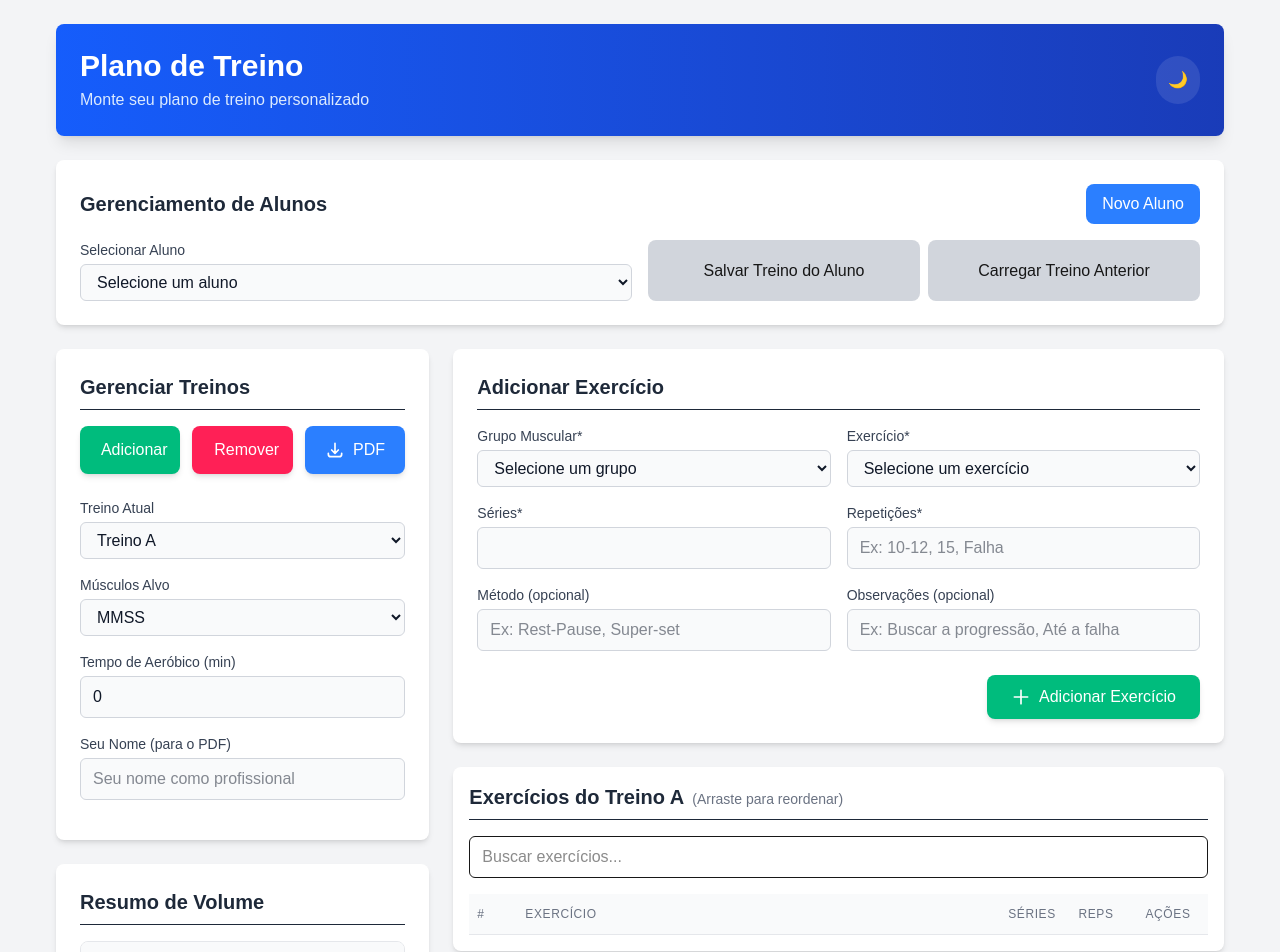
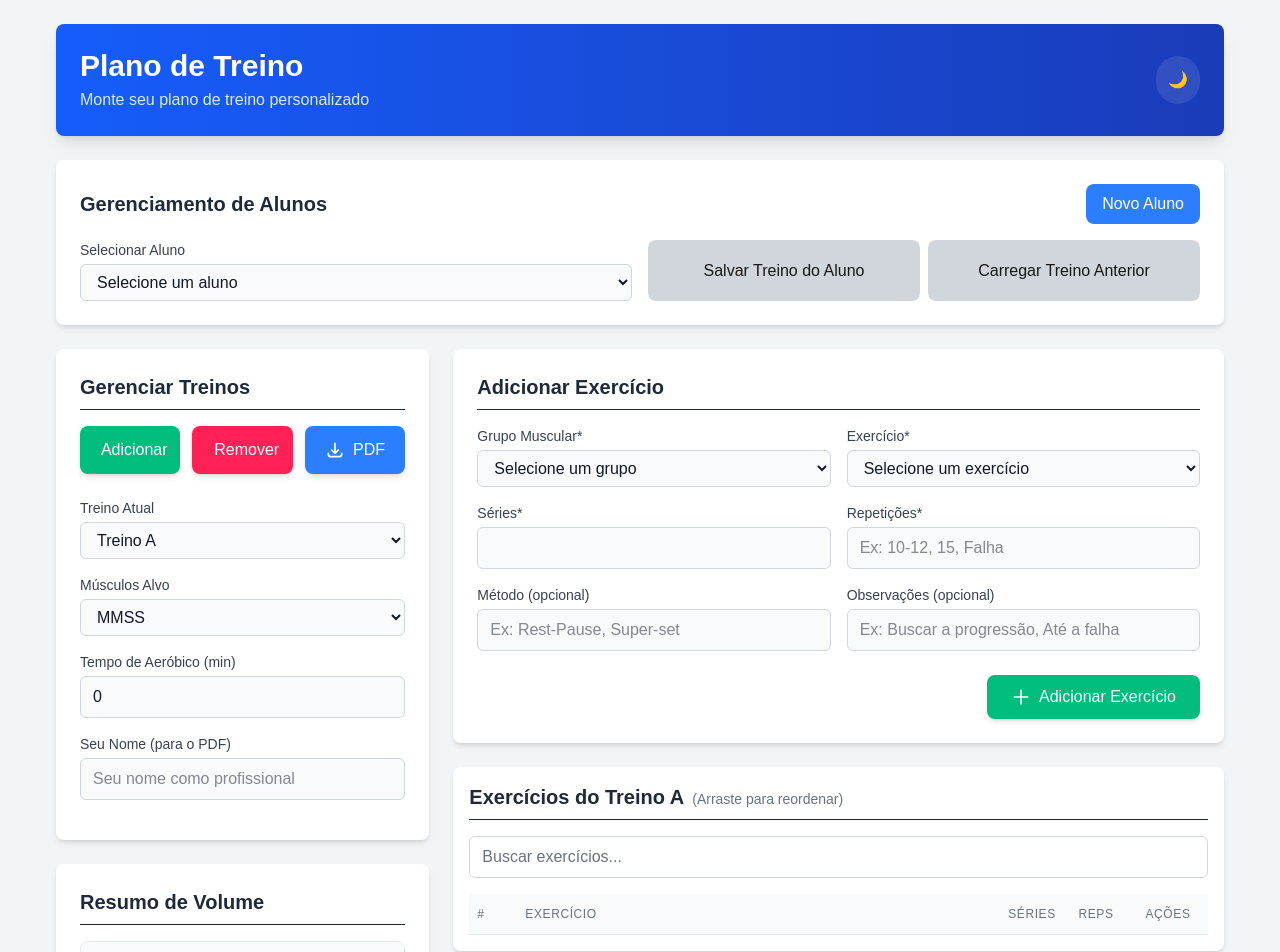
Before and after one commit to joaozamberlan/meu-projeto, a Next.js app: page / in a window 1280 px wide. Shown: the top 952 px of the page. Built offline with nearby package versions, Linux system fonts and the light colour scheme.

Commit message:
fix modo escuro

```diff
--- a/pages/index.js
+++ b/pages/index.js
@@ -896,7 +896,11 @@ export default function TreinoApp() {
                   placeholder="Buscar exercícios..."
                   value={searchTerm}
                   onChange={(e) => setSearchTerm(e.target.value)}
-                  className={`w-full border rounded-md py-2 px-3 ${darkMode ? 'bg-gray-700 text-white' : 'bg-white'}`}
+                  className={`w-full border rounded-md py-2 px-3 ${
+                    darkMode
+                      ? 'bg-gray-700 border-gray-600 text-white placeholder-gray-400'
+                      : 'bg-white border-gray-300 text-gray-900 placeholder-gray-500'
+                  }`}
                 />
               </div>
 
```
